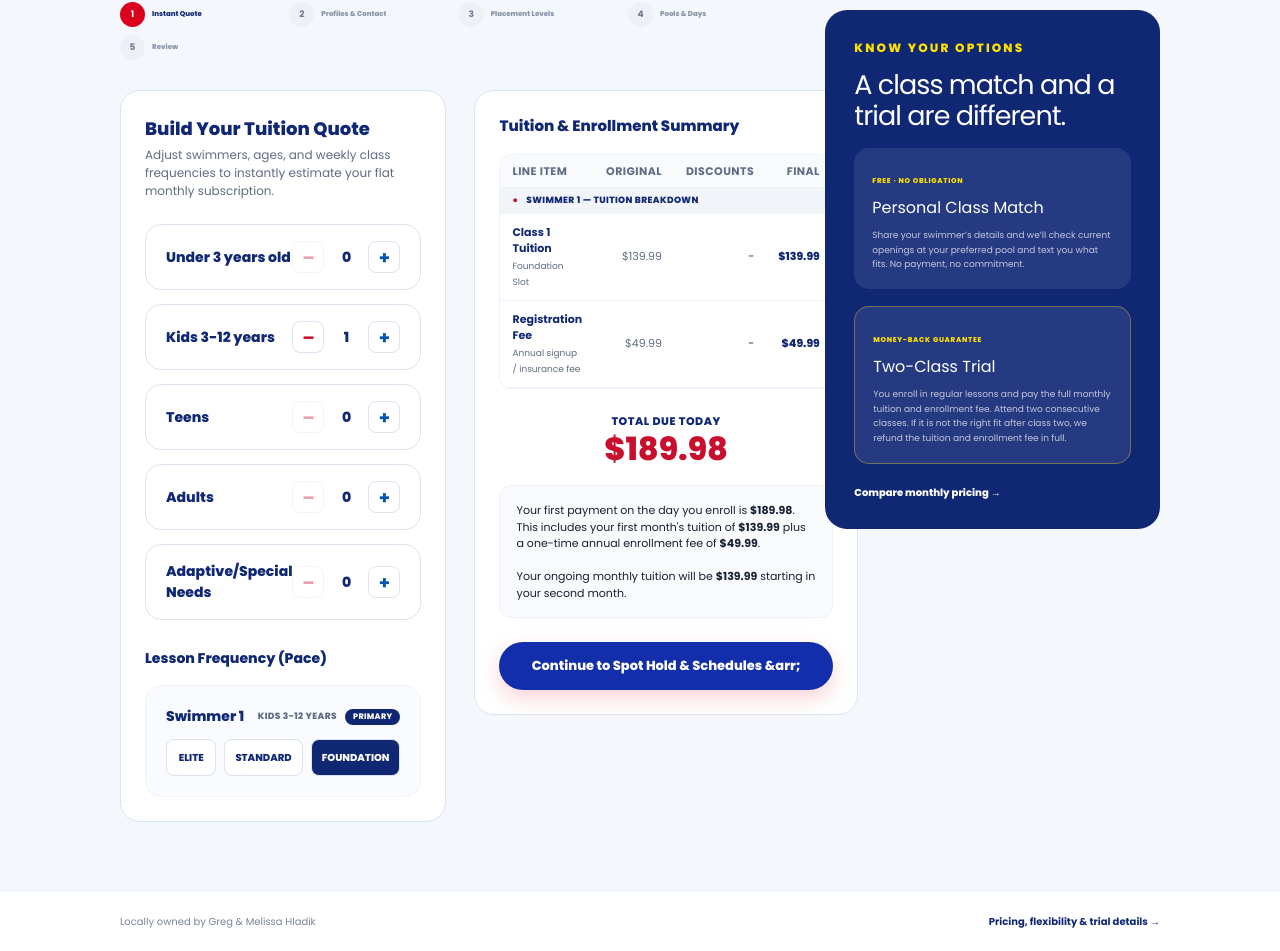
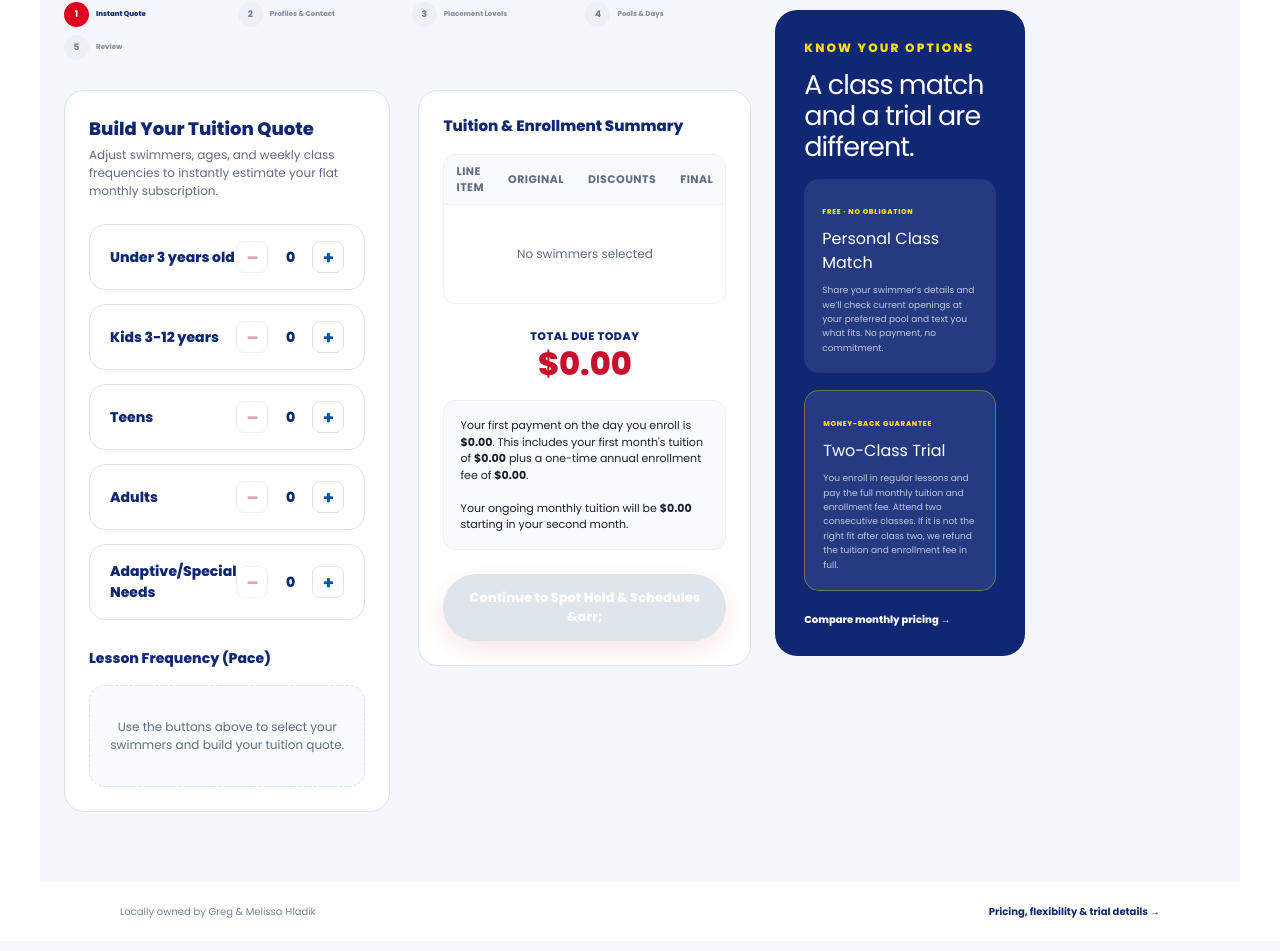
Before and after one commit to rootedinresearch/12-questions-every-parent-should-ask-chat-gpt-site, a Next.js app: page /hold in a window 1280 px wide. Shown: the part 503-1454 px from the top of the page. Built offline with nearby package versions, Linux system fonts and the light colour scheme.

Commit message:
Fix Quote desktop grid overlapping aside card and set kids swimmer count default to 0

```diff
--- a/app/globals.css
+++ b/app/globals.css
@@ -841,3 +841,30 @@ button:focus-visible,a:focus-visible { outline:3px solid var(--yellow); outline-
     display: none !important;
   }
 }
+
+/* Quote Active Step Grid Column Adjustments */
+@media (min-width: 1024px) {
+  .quote-active-step .hold-content {
+    grid-template-columns: 1.25fr 1.05fr 0.7fr !important;
+    max-width: 1200px;
+    margin: 0 auto;
+    gap: 24px;
+    padding-left: 24px !important;
+    padding-right: 24px !important;
+  }
+  .quote-active-step .hold-form {
+    display: contents !important;
+  }
+  .quote-active-step .quote-left-panel,
+  .quote-active-step .quote-right-panel {
+    align-self: start;
+  }
+}
+@media (max-width: 1023px) {
+  .quote-active-step .hold-content {
+    grid-template-columns: 1fr !important;
+  }
+  .quote-active-step .quote-calculator-container {
+    grid-template-columns: 1fr !important;
+  }
+}
--- a/app/hold/HoldForm.tsx
+++ b/app/hold/HoldForm.tsx
@@ -401,42 +401,18 @@ export default function HoldForm() {
   const [loadingOpenings, setLoadingOpenings] = useState(false);
   const [counts, setCounts] = useState<Record<AgeGroup, number>>({
     under3: 0,
-    child: 1, // Default 1 swimmer
+    child: 0,
     youngAdult: 0,
     adult: 0,
     dolphin: 0
   });
 
-  const [swimmers, setSwimmers] = useState<Swimmer[]>([
-    {
-      id: "swimmer_1",
-      firstName: "",
-      dob: "",
-      gender: "",
-      ageGroup: "child",
-      placementMode: "",
-      selectedLevel: "",
-      adaptive: "",
-      firstProgram: "",
-      comfortable: "",
-      floatUnassisted: "",
-      jumpRollFloat: "",
-      glideRecover: "",
-      swimTenYards: "",
-      armsOut: "",
-      treadMinute: "",
-      fourStrokes: "",
-      location: "",
-      preferredSchedule: "",
-      pace: "foundation"
-    }
-  ]);
+  const [swimmers, setSwimmers] = useState<Swimmer[]>([]);
 
   // Sync swimmers array when category counts change
   const handleCountChange = (cat: AgeGroup, delta: number) => {
     const nextCounts = { ...counts, [cat]: Math.max(0, counts[cat] + delta) };
-    const totalCount = Object.values(nextCounts).reduce((a, b) => a + b, 0);
-    if (totalCount < 1) return; // Must have at least 1 swimmer
+
 
     setCounts(nextCounts);
 
@@ -509,8 +485,14 @@ export default function HoldForm() {
     } else {
       document.documentElement.classList.remove("wizard-active-steps");
     }
+    if (step === 1) {
+      document.documentElement.classList.add("quote-active-step");
+    } else {
+      document.documentElement.classList.remove("quote-active-step");
+    }
     return () => {
       document.documentElement.classList.remove("wizard-active-steps");
+      document.documentElement.classList.remove("quote-active-step");
     };
   }, [step]);
 
@@ -917,7 +899,11 @@ export default function HoldForm() {
             <div style={{ marginTop: '28px' }}>
               <h3 style={{ fontSize: '14px', fontWeight: '800', color: 'var(--navy)', marginBottom: '16px' }}>Lesson Frequency (Pace)</h3>
               <div style={{ display: 'flex', flexDirection: 'column', gap: '16px' }}>
-                {swimmers.map((swimmer, idx) => {
+                {swimmers.length === 0 ? (
+                  <div style={{ textAlign: 'center', padding: '32px 20px', color: 'var(--muted)', background: '#fafbfe', borderRadius: '16px', border: '1px dashed #dce3ef', fontSize: '12px' }}>
+                    Use the buttons above to select your swimmers and build your tuition quote.
+                  </div>
+                ) : swimmers.map((swimmer, idx) => {
                   const pricingItem = quotePricing.items.find(item => item.swimmerId === swimmer.id);
                   const isPrimary = pricingItem?.isPrimary;
 
@@ -1002,7 +988,13 @@ export default function HoldForm() {
                   </tr>
                 </thead>
                 <tbody>
-                  {quotePricing.items.map((item, idx) => {
+                  {quotePricing.items.length === 0 ? (
+                    <tr>
+                      <td colSpan={4} style={{ padding: '40px 20px', textAlign: 'center', color: 'var(--muted)', fontSize: '12px' }}>
+                        No swimmers selected
+                      </td>
+                    </tr>
+                  ) : quotePricing.items.map((item, idx) => {
                     const isDolphin = item.ageGroup === "dolphin";
                     const isStandard = item.pace === "standard";
                     const isUnlimited = item.pace === "unlimited";
@@ -1087,9 +1079,10 @@ export default function HoldForm() {
 
             <button
               type="button"
+              disabled={swimmers.length === 0}
               onClick={goToContact}
               className="wizard-next"
-              style={{ width: '100%', padding: '14px', borderRadius: '99px', background: 'var(--blue)', color: '#fff', border: 'none', fontWeight: '800', fontSize: '13px', cursor: 'pointer' }}
+              style={{ width: '100%', padding: '14px', borderRadius: '99px', background: swimmers.length === 0 ? '#cbd5e1' : 'var(--blue)', color: '#fff', border: 'none', fontWeight: '800', fontSize: '13px', cursor: swimmers.length === 0 ? 'not-allowed' : 'pointer' }}
             >
               Continue to Spot Hold & Schedules &arr;
             </button>
```
